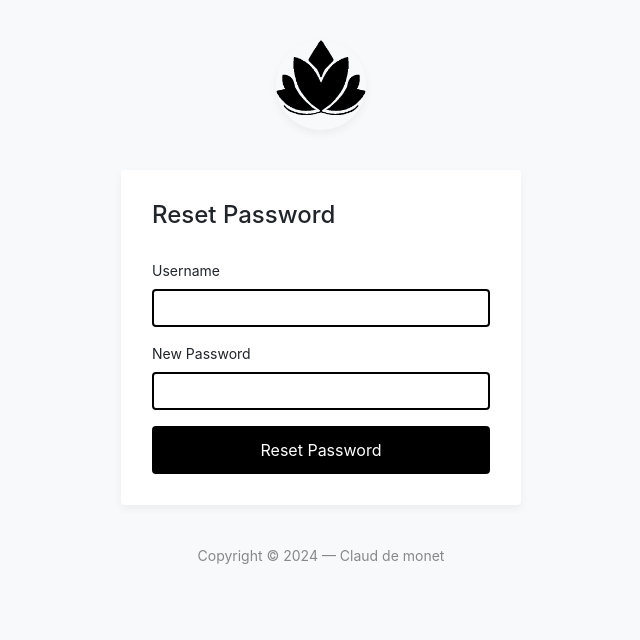
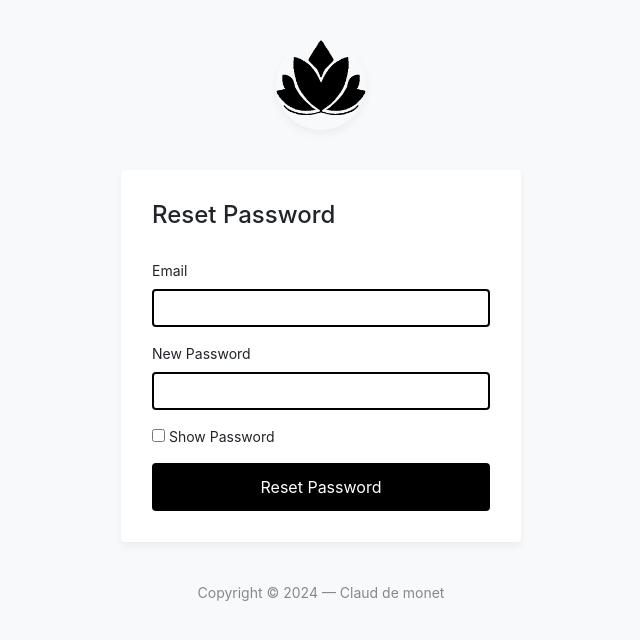
Before and after one commit to tByte97/courework, a Flask app: page /reset in a window 1280 px wide. Shown: the top 640 px of the page, without its empty margins (319-959 px from the left). Run offline with Flask 3, Linux system fonts and the light colour scheme; some libraries are stand-ins or nearby versions.

Commit message:
update html files

```diff
--- a/app.py
+++ b/app.py
@@ -3,13 +3,13 @@ from werkzeug.security import generate_password_hash, check_password_hash
 from flask_mysqldb import MySQL
 
 app = Flask(__name__)
+mysql = MySQL(app)
 app.secret_key = 'your-secret-key'
 app.config['MYSQL_HOST'] = 'localhost'
 app.config['MYSQL_USER'] = 'root'
 app.config['MYSQL_PASSWORD'] = 'root'
 app.config['MYSQL_DB'] = 'register_users'
 
-mysql = MySQL(app)
 
 
 @app.route('/')
--- a/templates/reset.html
+++ b/templates/reset.html
@@ -5,7 +5,7 @@
     <meta name="viewport" content="width=device-width, initial-scale=1.0">
     <title>Reset Password</title>
     <link rel="stylesheet" href="https://stackpath.bootstrapcdn.com/bootstrap/4.3.1/css/bootstrap.min.css">
-	<link rel="stylesheet" type="text/css" href="{{ url_for('static', filename='css/my-login.css') }}">
+    <link rel="stylesheet" type="text/css" href="{{ url_for('static', filename='css/my-login.css') }}">
 </head>
 <body class="my-login-page">
     <section class="h-100">
@@ -20,14 +20,17 @@
                             <h4 class="card-title">Reset Password</h4>
                             <form method="POST" class="my-login-validation" novalidate="">
                                 <div class="form-group">
-                                    <label for="username">Username</label>
-                                    <input id="username" type="text" class="form-control" name="username" required>
-                                    <div class="invalid-feedback">What's your username?</div>
+                                    <label for="email">Email</label>
+                                    <input id="email" type="text" class="form-control" name="email" required>
+                                    <div class="invalid-feedback">What's your email?</div>
                                 </div>
                                 <div class="form-group">
                                     <label for="newPassword">New Password</label>
                                     <input id="newPassword" type="password" class="form-control" name="newPassword" required data-eye>
                                     <div class="invalid-feedback">Password is required</div>
+                                </div>
+                                <div class="form-group">
+                                    <input type="checkbox" onclick="showPassword()"> Show Password
                                 </div>
                                 <div class="form-group m-0">
                                     <button type="submit" class="btn btn-primary btn-block">Reset Password</button>
@@ -45,4 +48,16 @@
             </div>
         </div>
     </section>
+
+    <script>
+        function showPassword() {
+            var x = document.getElementById("newPassword");
+            if (x.type === "password") {
+                x.type = "text";
+            } else {
+                x.type = "password";
+            }
+        }
+    </script>
 </body>
+</html>
```
Also changed, not shown: templates/login.html (+14 -4 lines), templates/register.html (+14 -0 lines).
